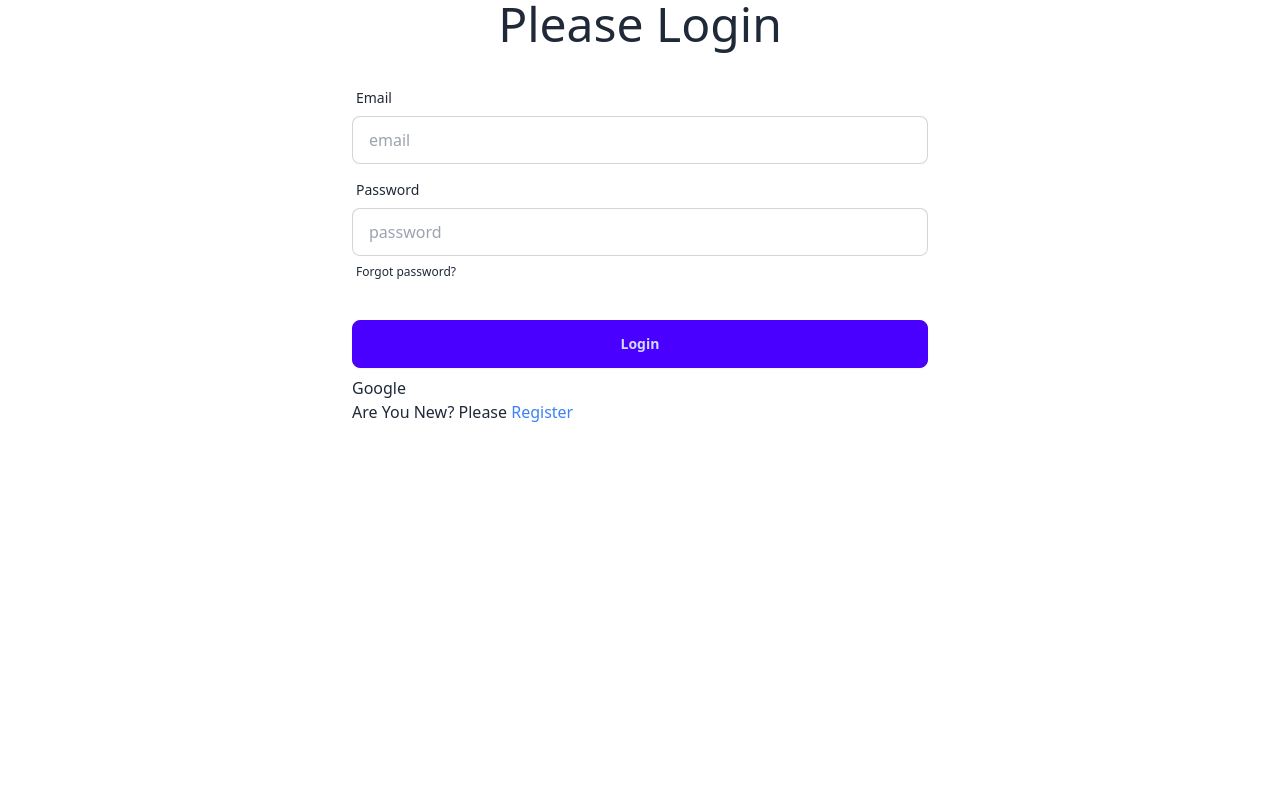
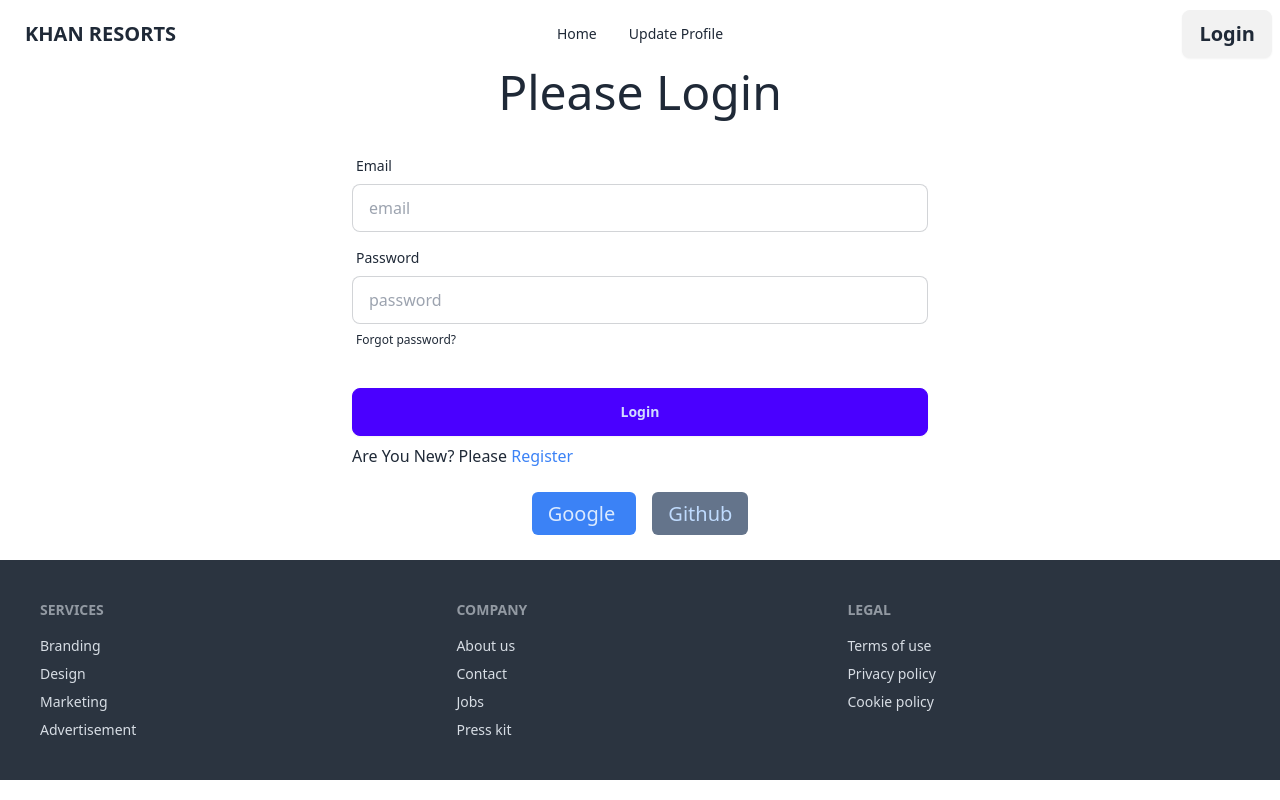
Before and after one commit to arifulislamk/khan-resorts, a React (Vite) app: page /login in a window 1280 px wide. Built offline with nearby package versions, Linux system fonts and the light colour scheme; no server answers.

Commit message:
github,google login and sign out

```diff
--- a/src/AuthProvider/AuthProvider.jsx
+++ b/src/AuthProvider/AuthProvider.jsx
@@ -1,5 +1,5 @@
-import { createContext, useState } from "react";
-import { createUserWithEmailAndPassword, getAuth, signInWithEmailAndPassword } from "firebase/auth";
+import { createContext, useEffect, useState } from "react";
+import { GithubAuthProvider, GoogleAuthProvider, createUserWithEmailAndPassword, getAuth, onAuthStateChanged, signInWithEmailAndPassword, signInWithPopup, signOut } from "firebase/auth";
 import app from "../firebase/firebase.config";
 
 export const AuthContext = createContext(null);
@@ -7,21 +7,49 @@ export const AuthContext = createContext(null);
 const AuthProvider = ({ children }) => {
 
     const auth = getAuth(app);
-    const [user, setUser] = useState(null) ;
+    const googleProvider = new GoogleAuthProvider();
+    const githubProbider = new GithubAuthProvider();
+
+    const [user, setUser] = useState(null);
 
     const createuser = (email, password) => {
-        return createUserWithEmailAndPassword(auth,email,password)
+        return createUserWithEmailAndPassword(auth, email, password)
     }
 
-    const loginuser = (email,password) => {
-        return signInWithEmailAndPassword(auth, email,password)
+    const loginuser = (email, password) => {
+        return signInWithEmailAndPassword(auth, email, password)
     }
+
+    const googlelogin = () => {
+        return signInWithPopup(auth, googleProvider)
+    }
+    const githublogin = () => {
+        return signInWithPopup(auth, githubProbider)
+    }
+
+    const logOut = () => {
+        return signOut(auth)
+    }
+
+    useEffect(() => {
+        const unSubscribe = onAuthStateChanged(auth, currentUser => {
+            setUser(currentUser);
+            console.log('inside from useeffect', currentUser)
+        })
+        return () => {
+            unSubscribe();
+        }
+    }, [])
 
     const authinfo = {
         user,
         createuser,
-        loginuser
+        loginuser,
+        googlelogin,
+        logOut,
+        githublogin
     }
+
     return (
         <AuthContext.Provider value={authinfo}>
             {children}
--- a/src/Components/Home.jsx
+++ b/src/Components/Home.jsx
@@ -1,13 +1,10 @@
 import Footer from "./Footer";
-import Navbar from "./Navbar";
 import Sileder from "./Sileder";
 
 const Home = () => {
     return (
         <div>
-            <Navbar></Navbar>
             <Sileder></Sileder>
-            <Footer></Footer>
             <h2>This Home</h2>
         </div>
     );
--- a/src/Components/Login.jsx
+++ b/src/Components/Login.jsx
@@ -1,10 +1,10 @@
 import { useContext } from "react";
-import { Link } from "react-router-dom";
+import { Link, useNavigate } from "react-router-dom";
 import { AuthContext } from "../AuthProvider/AuthProvider";
 
 const Login = () => {
-
-    const { loginuser } = useContext(AuthContext);
+    const navigate = useNavigate();
+    const { loginuser, googlelogin, githublogin } = useContext(AuthContext);
     const handleLogin = e => {
         e.preventDefault();
         const email = e.target.email.value;
@@ -15,13 +15,34 @@ const Login = () => {
             .then(res => {
                 console.log(res.user)
                 console.log("login now")
+                navigate("/")
             })
             .catch(error => {
                 console.log(error)
             })
+    }
 
+    const handlegoogle = () => {
+        googlelogin()
+            .then(res => {
+                console.log(res.user)
+                navigate("/")
+            })
+            .catch(error => {
+                console.log(error)
+            })
+    }
+    const handlegithub = () => {
+        githublogin()
+            .then(res => {
+                console.log(res.user)
+                navigate("/")
+            })
+            .catch(error => {
+                console.log(error)
+            })
+    }
 
-    }
     return (
         <div>
             <h2 className="text-center font-medium text-5xl">Please Login</h2>
@@ -44,9 +65,13 @@ const Login = () => {
                 <div className="form-control mt-6">
                     <button className="btn btn-primary">Login</button>
                 </div>
-                <div>
-                    <Link> Google </Link>
-                    <p>Are You New? Please <Link className="text-blue-500" to="/register">Register</Link></p>
+                <p>Are You New? Please <Link className="text-blue-500" to="/register">Register</Link></p>
+                <div className=" text-center mt-6">
+
+                    <Link className="mr-4 text-xl rounded-md px-4 py-2 bg-blue-500 text-blue-100 font-medium" onClick={handlegoogle}> Google </Link>
+                    <Link className="text-xl rounded-md px-4 py-2 bg-slate-500 text-blue-200 font-medium" onClick={handlegithub}> Github </Link>
+
+
                 </div>
             </form>
 
--- a/src/Components/Navbar.jsx
+++ b/src/Components/Navbar.jsx
@@ -1,6 +1,13 @@
+import { useContext } from "react";
 import { Link, NavLink } from "react-router-dom";
+import { AuthContext } from "../AuthProvider/AuthProvider";
+
 const Navbar = () => {
+    const { user, logOut } = useContext(AuthContext);
 
+    const handleLogout = () => {
+        logOut()
+    }
     const links = <>
         <li> <NavLink to="/">Home</NavLink> </li>
         <li> <NavLink to="/updateProfile">Update Profile</NavLink> </li>
@@ -32,7 +39,14 @@ const Navbar = () => {
                 </ul>
             </div>
             <div className="navbar-end">
-                <Link to="/login"><button className="btn text-4xl font-bold">Login</button></Link>
+                {
+                    user ? <>
+                        <p>{user.email}</p>
+                        <Link><button onClick={handleLogout} className="btn text-xl font-bold">LogOut</button></Link>
+                    </> :
+                        <Link to="/login"><button className="btn text-xl font-bold">Login</button></Link>
+                }
+
             </div>
         </div>
     );
--- a/src/Components/Root.jsx
+++ b/src/Components/Root.jsx
@@ -1,9 +1,13 @@
 import { Outlet } from "react-router-dom";
+import Navbar from "./Navbar";
+import Footer from "./Footer";
 
 const Root = () => {
     return (
         <div>
+            <Navbar></Navbar>
             <Outlet></Outlet>
+            <Footer></Footer>
         </div>
     );
 };
```
